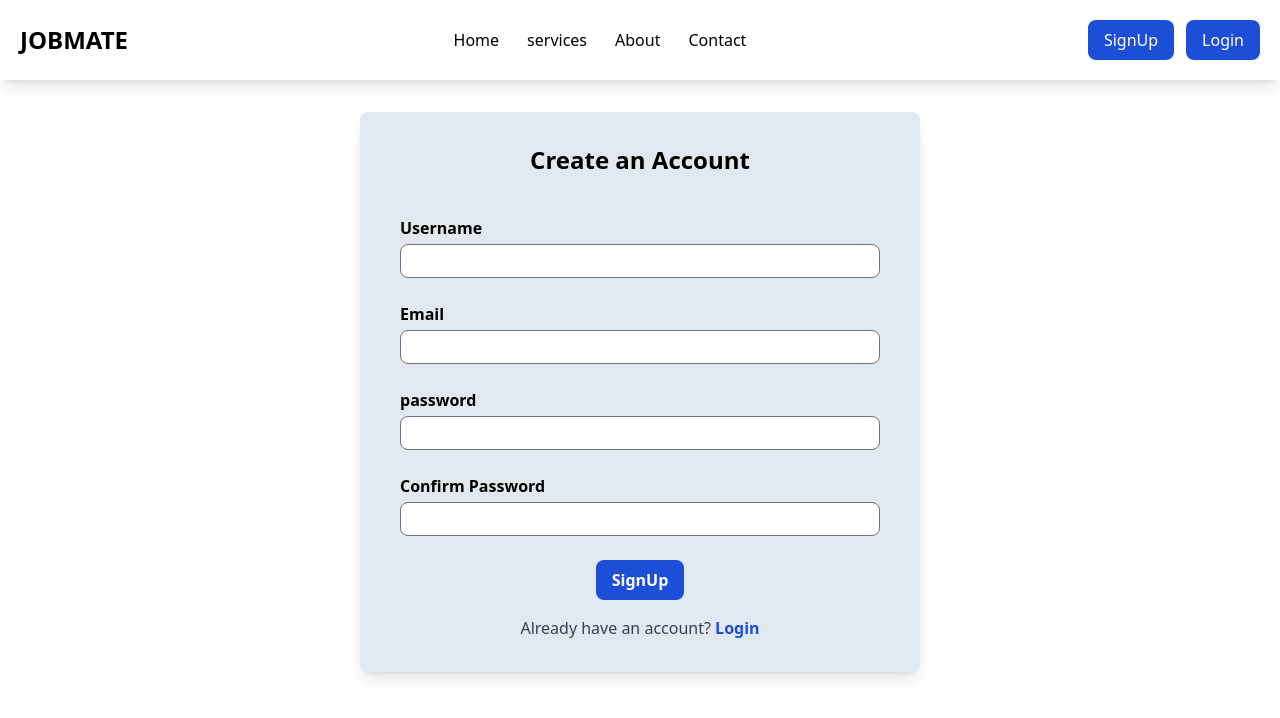
After one commit to jagatkhatri01/JobAssistant, a Django app: page /signup/ in a window 1280 px wide. The commit adds this page. Shown: the top 718 px of the page. Run offline with Django 5.2, Linux system fonts and the light colour scheme; some libraries are stand-ins or nearby versions.

Commit message:
feat: add signup and login pages

```diff
--- a/job_assistant_system/resumebuilder/templates/layout.html
+++ b/job_assistant_system/resumebuilder/templates/layout.html
@@ -27,12 +27,14 @@
         <div class="right flex items-center space-x-4">
             <button class="md:hidden text-lg">☰</button>
             <div class="hidden md:flex space-x-3">
-                <button class="bg-blue-700 text-white px-4 py-2 rounded-lg hover:bg-blue-600">SignUp</button>
-                <button class="bg-blue-700 text-white px-4 py-2 rounded-lg hover:bg-blue-600">Login</button>
+                <a href="{% url 'signup' %}" class="bg-blue-700 text-white px-4 py-2 rounded-lg hover:bg-blue-600">SignUp</a>
+                <a href="{% url 'login' %}" class="bg-blue-700 text-white px-4 py-2 rounded-lg hover:bg-blue-600">Login</a>
+            </div>
             </div>
         </div>
 
     </nav>
+    {% block content %}
 
     <div class="content relative">
         <img src="{% static '/images/img1.jpeg'%}" alt="" class="w-full h-[25rem] md:h-[38rem] object-cover">
@@ -60,6 +62,7 @@
             <img src="{% static '/images/img2.jpeg'%}" class="w-full h-[25rem] md:h-[30rem] object-cover" alt="">
         </div>
     </div>
+    {% endblock %}
 </body>
 
 </html>
--- /dev/null
+++ b/job_assistant_system/resumebuilder/templates/website/signup.html
@@ -0,0 +1,46 @@
+{% extends 'layout.html' %}
+{% block title %}
+
+{% endblock %}
+
+{% block content %}
+    <div class="flex flex-col justify-center items-center mt-8 w-screen h-full">
+        <div class="px-10 py-8 shadow-lg rounded-lg bg-slate-200 w-[25rem] md:w-[35rem]">
+            <h1 class="font-bold text-2xl mb-10 text-center">Create an Account</h1>
+
+            <form action="" class="space-y-6">
+                <div class="flex flex-col">
+                    <label for="username" class="text-md font-semibold">Username</label>
+                    <input id="username"
+                        class="px-6 py-1 mt-1 rounded-lg border focus:outline-none focus:ring-2 focus:ring-blue-700"
+                        type="text">
+                </div>
+                <div class="flex flex-col">
+                    <label for="email" class="text-md font-semibold">Email</label>
+                    <input id="email"
+                        class="px-6 py-1 rounded-lg mt-1 border focus:outline-none focus:ring-2 focus:ring-blue-700"
+                        type="email">
+                </div>
+                <div class="flex flex-col">
+                    <label for="password" class="text-md font-semibold">password</label>
+                    <input id="password"
+                        class="px-6 py-1 rounded-lg mt-1 border focus:outline-none focus:ring-2 focus:ring-blue-700"
+                        type="password">
+                </div>
+                <div class="flex flex-col">
+                    <label for="confirm_password" class="text-md font-semibold">Confirm Password</label>
+                    <input id="confirm_password"
+                        class="px-6 py-1 rounded-lg mt-1 border focus:outline-none focus:ring-2 focus:ring-blue-700"
+                        type="password">
+                </div>
+                <button type="submit"
+                    class="bg-blue-700 font-bold text-white px-4 py-2 rounded-lg hover:bg-blue-600 mx-auto block">SignUp</button>
+            </form>
+            <div class="text-center mt-4">
+                <p class="text-gray-700">Already have an account?
+                    <a href="{% url 'login' %}" class="text-blue-700 font-bold hover:underline">Login</a>
+                </p>
+            </div>
+        </div>
+    </div>
+{% endblock %}
--- a/job_assistant_system/resumebuilder/urls.py
+++ b/job_assistant_system/resumebuilder/urls.py
@@ -4,4 +4,6 @@ from . import views
 
 urlpatterns = [
     path('', views.home),
+    path('signup/', views.signup, name='signup'),
+    path('login/', views.login, name='login'),
 ]
--- a/job_assistant_system/resumebuilder/views.py
+++ b/job_assistant_system/resumebuilder/views.py
@@ -3,3 +3,9 @@ from django.shortcuts import render
 # Create your views here.
 def home(request):
     return render(request, 'layout.html')
+
+def signup(request):
+    return render(request , 'website/signup.html')
+
+def login(request):
+    return render(request , 'website/login.html')
--- a/job_assistant_system/theme/static/css/dist/styles.css
+++ b/job_assistant_system/theme/static/css/dist/styles.css
@@ -808,8 +808,28 @@ select {
   margin-right: auto;
 }
 
+.mb-10 {
+  margin-bottom: 2.5rem;
+}
+
+.mt-1 {
+  margin-top: 0.25rem;
+}
+
 .mt-10 {
   margin-top: 2.5rem;
+}
+
+.mt-4 {
+  margin-top: 1rem;
+}
+
+.mt-8 {
+  margin-top: 2rem;
+}
+
+.block {
+  display: block;
 }
 
 .flex {
@@ -824,8 +844,16 @@ select {
   height: 25rem;
 }
 
+.h-full {
+  height: 100%;
+}
+
 .h-screen {
   height: 100vh;
+}
+
+.w-\[25rem\] {
+  width: 25rem;
 }
 
 .w-fit {
@@ -835,6 +863,10 @@ select {
 
 .w-full {
   width: 100%;
+}
+
+.w-screen {
+  width: 100vw;
 }
 
 .flex-col {
@@ -889,8 +921,18 @@ select {
   margin-bottom: calc(1rem * var(--tw-space-y-reverse));
 }
 
+.space-y-6 > :not([hidden]) ~ :not([hidden]) {
+  --tw-space-y-reverse: 0;
+  margin-top: calc(1.5rem * calc(1 - var(--tw-space-y-reverse)));
+  margin-bottom: calc(1.5rem * var(--tw-space-y-reverse));
+}
+
 .rounded-lg {
   border-radius: 0.5rem;
+}
+
+.border {
+  border-width: 1px;
 }
 
 .bg-black {
@@ -906,6 +948,11 @@ select {
 .bg-gray-50 {
   --tw-bg-opacity: 1;
   background-color: rgb(249 250 251 / var(--tw-bg-opacity, 1));
+}
+
+.bg-slate-200 {
+  --tw-bg-opacity: 1;
+  background-color: rgb(226 232 240 / var(--tw-bg-opacity, 1));
 }
 
 .bg-opacity-50 {
@@ -937,6 +984,16 @@ select {
   padding-right: 1.25rem;
 }
 
+.px-6 {
+  padding-left: 1.5rem;
+  padding-right: 1.5rem;
+}
+
+.py-1 {
+  padding-top: 0.25rem;
+  padding-bottom: 0.25rem;
+}
+
 .py-2 {
   padding-top: 0.5rem;
   padding-bottom: 0.5rem;
@@ -945,6 +1002,15 @@ select {
 .py-5 {
   padding-top: 1.25rem;
   padding-bottom: 1.25rem;
+}
+
+.py-8 {
+  padding-top: 2rem;
+  padding-bottom: 2rem;
+}
+
+.text-center {
+  text-align: center;
 }
 
 .font-serif {
@@ -985,6 +1051,10 @@ select {
   font-weight: 700;
 }
 
+.font-semibold {
+  font-weight: 600;
+}
+
 .leading-normal {
   line-height: 1.5;
 }
@@ -995,6 +1065,11 @@ select {
 
 .tracking-normal {
   letter-spacing: 0em;
+}
+
+.text-blue-700 {
+  --tw-text-opacity: 1;
+  color: rgb(29 78 216 / var(--tw-text-opacity, 1));
 }
 
 .text-gray-700 {
@@ -1032,6 +1107,22 @@ select {
   text-decoration-line: underline;
 }
 
+.focus\:outline-none:focus {
+  outline: 2px solid transparent;
+  outline-offset: 2px;
+}
+
+.focus\:ring-2:focus {
+  --tw-ring-offset-shadow: var(--tw-ring-inset) 0 0 0 var(--tw-ring-offset-width) var(--tw-ring-offset-color);
+  --tw-ring-shadow: var(--tw-ring-inset) 0 0 0 calc(2px + var(--tw-ring-offset-width)) var(--tw-ring-color);
+  box-shadow: var(--tw-ring-offset-shadow), var(--tw-ring-shadow), var(--tw-shadow, 0 0 #0000);
+}
+
+.focus\:ring-blue-700:focus {
+  --tw-ring-opacity: 1;
+  --tw-ring-color: rgb(29 78 216 / var(--tw-ring-opacity, 1));
+}
+
 @media (min-width: 768px) {
   .md\:flex {
     display: flex;
@@ -1055,6 +1146,10 @@ select {
 
   .md\:w-2\/3 {
     width: 66.666667%;
+  }
+
+  .md\:w-\[35rem\] {
+    width: 35rem;
   }
 
   .md\:flex-row {
```
Also changed, not shown: job_assistant_system/resumebuilder/templates/website/login.html (added, +36 -0 lines).
